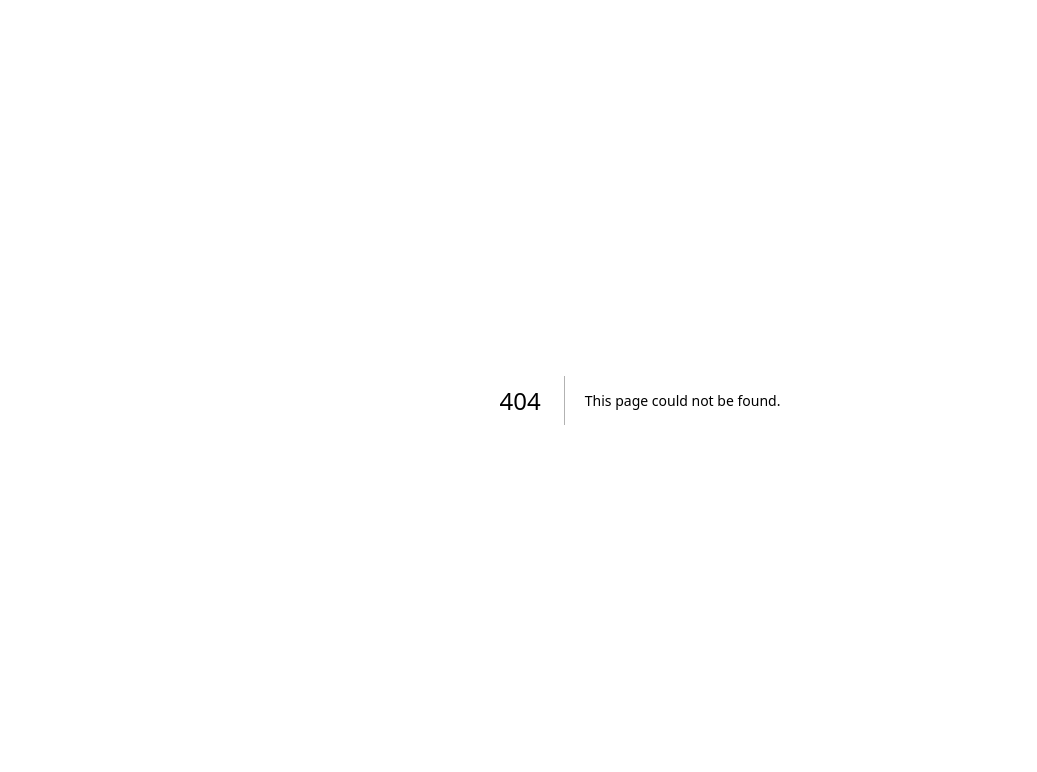
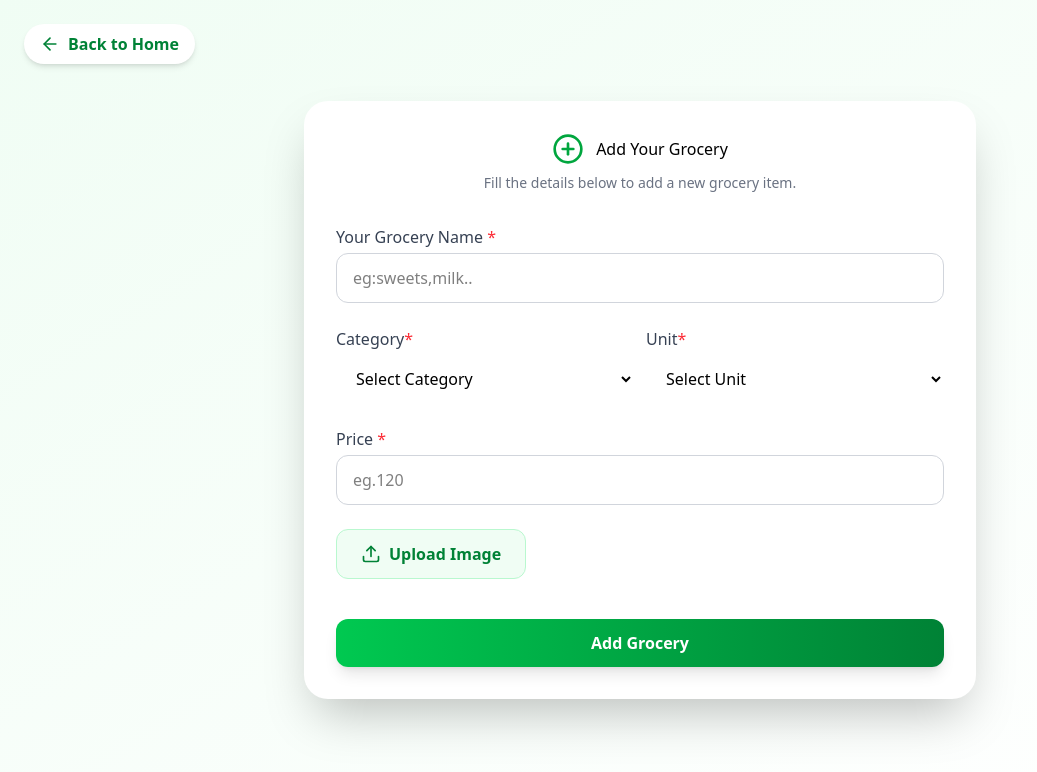
Before and after one commit to Susan060/GroceryWebApp, a Next.js app: page /admin/add-grocery in a window 1280 px wide. Before the commit this address had no page. Shown: the top 772 px of the page, without its empty margins (0-1037 px from the left). Built offline with nearby package versions, Linux system fonts and the light colour scheme.

Commit message:
Creating Add Grocery Page-Part1 Completed

```diff
--- /dev/null
+++ b/src/app/admin/add-grocery/page.tsx
@@ -0,0 +1,129 @@
+'use client'
+import { ArrowLeft, Loader, PlusCircle, Upload } from 'lucide-react'
+import Link from 'next/link'
+import React, { ChangeEvent, FormEvent, useState } from 'react'
+import { motion } from "motion/react"
+import Image from 'next/image'
+import { getEnabledCategories } from 'trace_events'
+import axios from 'axios'
+
+function AddGrocery() {
+    const categories = ["Fruits & Vegetables",
+        "Dairy & Eggs",
+        "Rice, Atta & Grains",
+        "Snacks & Biscuits",
+        "Spices & Masalas",
+        "Beverages & Drinks",
+        "Personal Care",
+        "Household Essentials",
+        "Instant & Packaged Food",
+        "Baby & Pet Care"]
+    const units = ["kg", "g", "liter", "ml", "piece", "pack"]
+    const [name, setName] = useState("")
+    const [category, setCategory] = useState("")
+    const [unit, setUnit] = useState("")
+    const [price, setPrice] = useState("")
+    const [preview, setPreview] = useState<string | null>()
+    const [backendImage, setBackendImage] = useState<File | null>()
+    const [loading,setLoading]=useState(false)
+
+    const handleImagechange=(e:ChangeEvent<HTMLInputElement>)=>{
+        const files=e.target.files
+        if(!files|| files.length==0)return
+        const file=files[0]
+        setBackendImage(file)
+        setPreview(URL.createObjectURL(file))
+    }
+    const handleSubmit=async (e:FormEvent)=>{
+        e.preventDefault()
+        setLoading(true)
+        try {
+            const formData=new FormData()
+            formData.append("name",name)
+            formData.append("category",category)
+            formData.append("price",price)
+            formData.append("unit",unit)
+            if(backendImage){
+                formData.append("image",backendImage)
+            }
+            const result=await axios.post("/api/admin/add-grocery",formData)
+            console.log(result.data)
+            setLoading(false)
+
+        } catch (error) {
+            console.log(error)
+            setLoading(false)
+        }
+    }
+    return (
+        <div className='min-h-screen flex items-center justify-center bg-linear-to-br from-green-50 to-white py-16 px-4 relative '>
+            <Link href={"/"} className='absolute top-6 left-6 flex items-center gap-2 text-green-700 font-semibold bg-white px-4 py-2 rounded-full shadow-md hover:bg-green-100 hover:shadow-lg transition-all '>
+                <ArrowLeft className='w-5 h-5' /><span className='hidden md:flex'>Back to Home</span></Link>
+            <motion.div
+                initial={{ y: 20, opacity: 0 }}
+                animate={{ y: 0, opacity: 1 }}
+                transition={{ delay: 0.4 }}
+                className='bg-white w-full max-w-2xl shadow-2xl rounded-3xl border-green-100 p-8'>
+                <div className='flex flex-col items-center mb-8'>
+                    <div className='flex items-center gap-3'>
+                        <PlusCircle className='text-green-600 w-8 h-8' />
+                        <h1>Add Your Grocery</h1>
+                    </div>
+                    <p className='text-gray-500 mt-2 text-sm text-center'>Fill the details below to add a new grocery item.</p>
+
+                </div>
+                <form className='flex flex-col gap-6 w-full ' onSubmit={handleSubmit}>
+                    <div>
+                        <label htmlFor='name' className='block text-gray-700 font-medium mb-1'>Your Grocery Name <span className='text-red-500'>*</span></label>
+                        <input type='text' id='name' placeholder='eg:sweets,milk..' className='w-full border border-gray-300 rounded-xl px-4 py-3 outline-none focus:ring-2 focus:ring-green-400 transition-all' onChange={(e) => setName(e.target.value)} />
+                    </div>
+                    <div className='grid grid-cols-1 sm:grid-cols-2 gap-3'>
+                        <div>
+                            <label className='block text-gray-700 font-medium mb-1'>Category<span className='text-red-500'>*</span></label>
+                            <select name="category" value={category} className='w-full border-gray-300 rounded-xl px-4 py-3 outline-none focus:ring-2
+                            focus:ring-green-400 transition-all bg-white' onChange={(e) => setCategory(e.target.value)}>
+                                <option value="">Select Category </option>
+                                {categories.map(cat => (
+                                    <option key={cat} value={cat}>{cat}</option>
+                                ))}
+
+                            </select>
+                        </div>
+                        <div>
+                            <label className='block text-gray-700 font-medium mb-1'>Unit<span className='text-red-500'>*</span></label>
+                            <select name="unit" value={unit} className='w-full border-gray-300 rounded-xl px-4 py-3 outline-none focus:ring-2
+                            focus:ring-green-400 transition-all bg-white'onChange={(e) => setUnit(e.target.value)}>
+                                <option value="">Select Unit </option>
+                                {units.map(cat => (
+                                    <option key={cat} value={cat}>{cat}</option>
+                                ))}
+
+                            </select>
+                        </div>
+
+                    </div>
+                    <div>
+                        <label htmlFor='name' className='block text-gray-700 font-medium mb-1'>Price <span className='text-red-500'>*</span></label>
+                        <input type='text' id='name' value={price} placeholder='eg.120' className='w-full border border-gray-300 rounded-xl px-4 py-3 outline-none focus:ring-2 focus:ring-green-400 transition-all' onChange={(e) => setPrice(e.target.value)} />
+                    </div>
+                    <div className='flex flex-col sm:flex-row items-center gap-5'>
+                        <label htmlFor='image' className='cursor-pointer flex items-center justify-center gap-2 bg-green-50 text-green-700 font-semibold border border-green-200 rounded-xl px-6 py-3 hover:bg-green-100 transition-all w-full sm:w-auto'><Upload className='w-5 h-5'/>Upload Image </label>
+                        <input type='file' id='image'accept='image/*' hidden  onChange={handleImagechange} />
+                        {preview && <Image src={preview} width={100} height={100} alt='image'
+                        className='rounded-xl shadow-md border border-gray-200 object-cover'/>}
+                    </div>
+                    <motion.button
+                    whileHover={{scale:1.02}}
+                    whileTap={{scale:0.9}}
+                    disabled={loading}
+                    className='mt-4 w-full bg-linear-to-r from-green-500 to-green-700 text-white font-semibold py-3 rounded-xl shadow-lg hover:shadow-xl
+                    disabled:opacity-60 transition-all flex items-center justify-center gap-2'>
+                        {loading?<Loader className='w-5 h-5 animate-spin'/>:"Add Grocery"}
+                    </motion.button>
+                </form>
+            </motion.div>
+        </div>
+    )
+}
+
+export default AddGrocery
--- a/src/components/Nav.tsx
+++ b/src/components/Nav.tsx
@@ -53,7 +53,7 @@ function Nav({ user }: { user: IUser }) {
                     </div>
                 </div>
                 <div className='flex flex-col gap-3 font-medium mt-6'>
-                    <Link href={""} className=' flex items-center gap-3 p-3 rounded-lg bg-white/10 hover:bg-white/20 hover:pl-4 transition-all'>
+                    <Link href={"/admin/add-grocery"} className=' flex items-center gap-3 p-3 rounded-lg bg-white/10 hover:bg-white/20 hover:pl-4 transition-all'>
                         <PlusCircle className='w-5 h-5' /> Add Grocery</Link>
                     <Link href={""} className='flex items-center gap-3 p-3 rounded-lg bg-white/10 hover:bg-white/20 hover:pl-4 transition-all'> <Boxes className='w-5 h-5' />View Grocery</Link>
                     <Link href={""} className='flex items-center gap-3 p-3 rounded-lg bg-white/10 hover:bg-white/20 hover:pl-4 transition-all'> <ClipboardCheck className='w-5 h-5' />Manage orders</Link>
@@ -85,7 +85,7 @@ function Nav({ user }: { user: IUser }) {
 
                 {user.role == "admin" && <>
                     <div className='hidden md:flex items-center gap-4'>
-                        <Link href={""} className='flex items-center gap-2 bg-white text-green-700 font-semibold px-4 py-2 rounded-full hover:bg-green-100 transition-all'>
+                        <Link href={"/admin/add-grocery"} className='flex items-center gap-2 bg-white text-green-700 font-semibold px-4 py-2 rounded-full hover:bg-green-100 transition-all'>
                             <PlusCircle className='w-5 h-5' /> Add Grocery</Link>
                         <Link href={""} className='flex items-center gap-2 bg-white text-green-700 font-semibold px-4 py-2 rounded-full hover:bg-green-100 transition-all'> <Boxes className='w-5 h-5' />View Grocery</Link>
                         <Link href={""} className='flex items-center gap-2 bg-white text-green-700 font-semibold px-4 py-2 rounded-full hover:bg-green-100 transition-all'> <ClipboardCheck className='w-5 h-5' />Manage orders</Link>
--- a/src/models/grocery.model.ts
+++ b/src/models/grocery.model.ts
@@ -37,7 +37,10 @@ const grocerySchema = new mongoose.Schema<IGrocery>({
     },
     unit: {
         type: String,
-        required: true
+        required: true,
+        enum:[
+            "kg","g","liter","ml","piece","pack"
+        ]
     },
     image: {
         type: String,
--- a/src/proxy.ts
+++ b/src/proxy.ts
@@ -30,5 +30,9 @@ export async function proxy(req: NextRequest) {
 }
 
 export const config = {
-    matcher: '/((?!api/_next/static|_next/image|favicon.ico).*)'
+    // matcher: '/((?!api/_next/static|_next/image|favicon.ico).*)'
+      matcher: [
+    // Match all routes except:
+    '/((?!_next/static|_next/image|favicon.ico|api/auth).*)',
+  ]
 }
```
